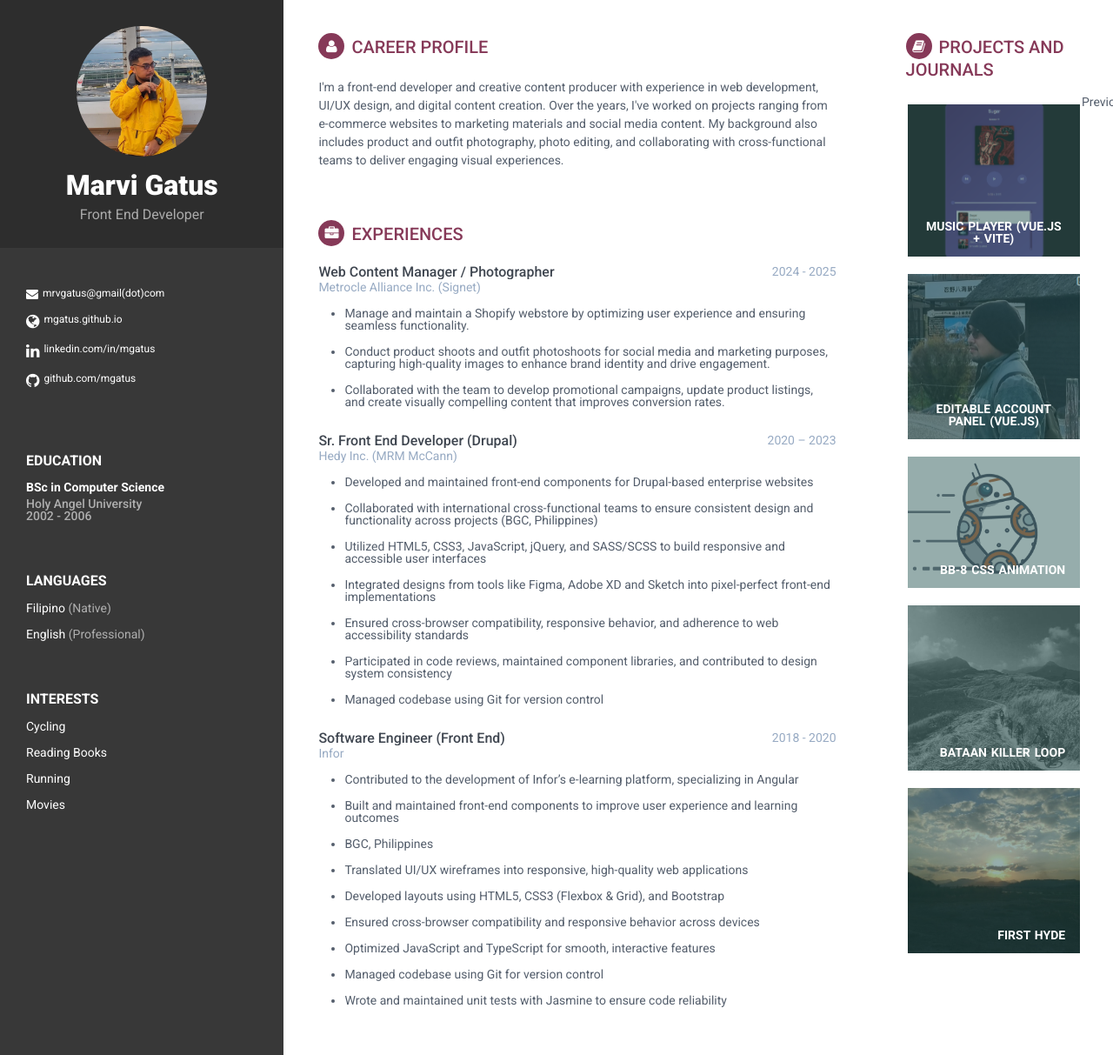
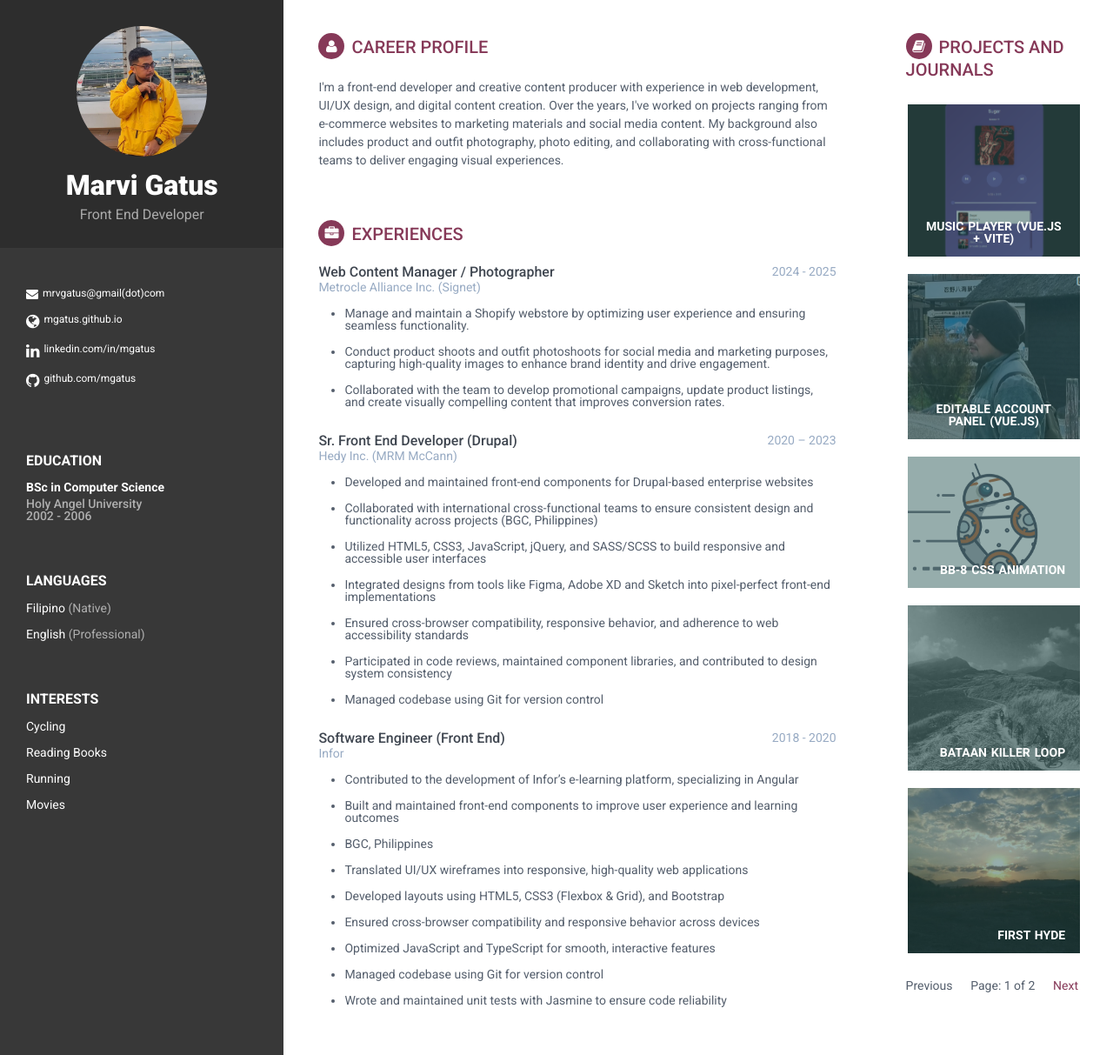
Before and after one commit to mgatus/mgatus.github.io, a Jekyll site: the page built from index.html, in a window 1280 px wide. Shown: the top 1213 px of the page at 87% size. Built offline with Jekyll 4.4.1, drawn with Linux system fonts in a browser that asks for light colours; the list of posts is cut into pages by our own code.

Commit message:
css style update

```diff
--- a/assets/css/_sass/_main.scss
+++ b/assets/css/_sass/_main.scss
@@ -299,6 +299,19 @@ p {
     }
 }
 .side-blog {
+
+    .posts {
+        display: flex;
+        flex-direction: column;
+
+        .pagination {
+            display: flex;
+            justify-content: space-between;
+            margin-top: 20px;
+            margin-bottom: 20px;
+        }
+    }
+
     width: 30%;
     padding: 40px;
     background: #fff;
@@ -346,6 +359,7 @@ p {
             -o-border-radius: 50%;
         }
     }
+
     h1 {
         font-size: 20px;
     }
```
